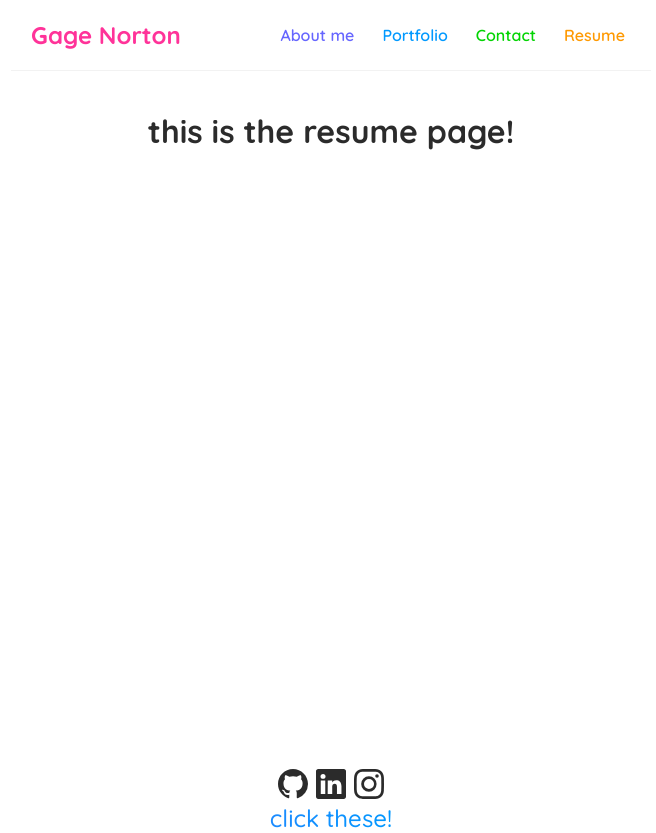
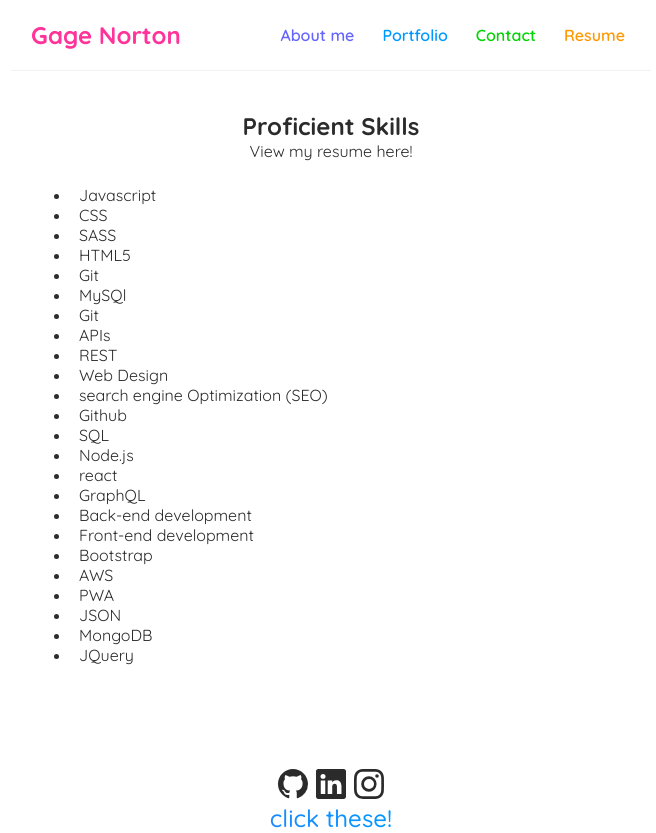
Before and after one commit to Gatewayss/portfolio-version-two, a React (Create React App) app: page /resume in a window 1280 px wide. Shown: the whole page, without its empty margins (309-965 px from the left). Built offline with nearby package versions, Linux system fonts and the light colour scheme.

Commit message:
Add base resume styles

```diff
--- a/src/Resume.js
+++ b/src/Resume.js
@@ -2,7 +2,34 @@ const Resume = () => {
 
     return (
       <div className="resume">
-       <h1>this is the resume page!</h1>
+       <h2>Proficient Skills</h2>
+       <p>View my resume <a href="https://docs.google.com/document/d/1v_aytDLpXom_-q7-naa_kQuSy6T2IIW4zV5Pwdi2Q3E/edit?usp=sharing.pdf" download>here!</a></p>
+       <ul>
+        <li>Javascript</li>
+        <li>CSS</li>
+        <li>SASS</li>
+        <li>HTML5</li>
+        <li>Git</li>
+        <li>MySQl</li>
+        <li>Git</li>
+        <li>APIs</li>
+        <li>REST</li>
+        <li>Web Design</li>
+        <li>search engine Optimization (SEO)</li>
+        <li>Github</li>
+        <li>SQL</li>
+        <li>Node.js</li>
+        <li>react</li>
+        <li>GraphQL</li>
+        <li>Back-end development</li>
+        <li>Front-end development</li>
+        <li>Bootstrap</li>
+        <li>AWS</li>
+        <li>PWA</li>
+        <li>JSON</li>
+        <li>MongoDB</li>
+        <li>JQuery</li>
+       </ul>
       </div>
     );
   }
--- a/src/index.css
+++ b/src/index.css
@@ -126,6 +126,26 @@ input:focus, textarea:focus{
 	box-shadow: 0 0.2rem 0 0 #000;
 }
 
+/* resume styles  */
+
+.resume ul {
+  text-align: left;
+  display: block;
+}
+.resume a {
+  text-decoration: none;
+}
+.resume a:hover {
+  color: var(--pink)
+}
+.resume p {
+  margin-bottom: 1.5em;
+  font-weight: 400;
+}
+.resume li {
+  padding-left: .5em;
+}
+
 @keyframes bounce {
   0%, 100% {
     transform: translateY(0);
```
